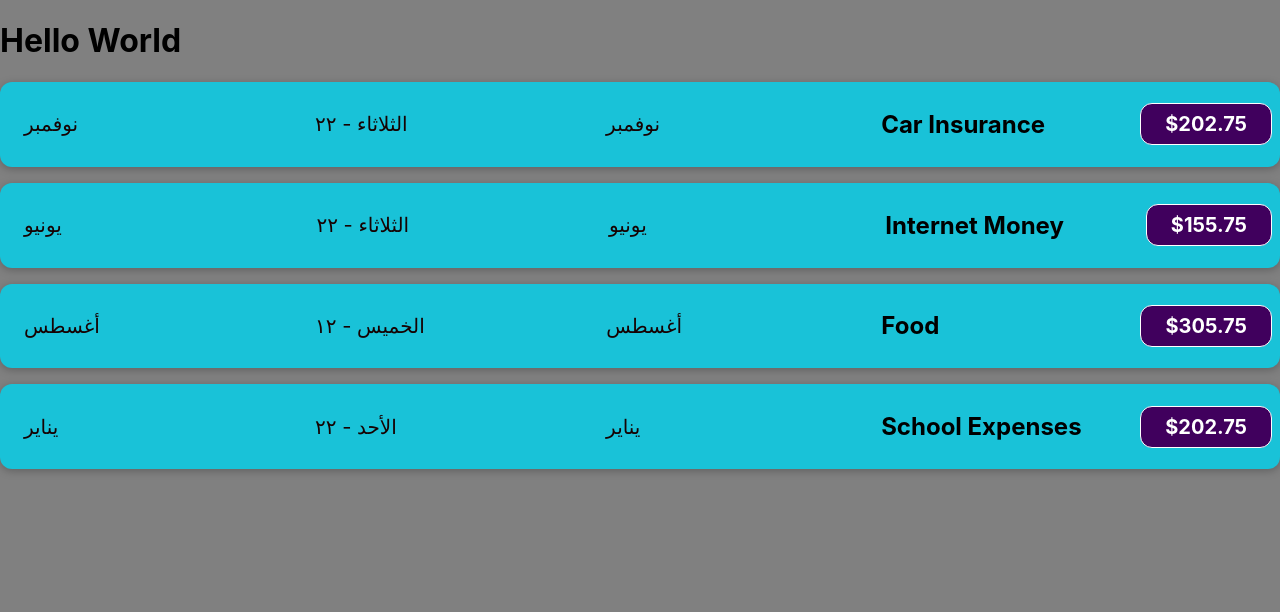
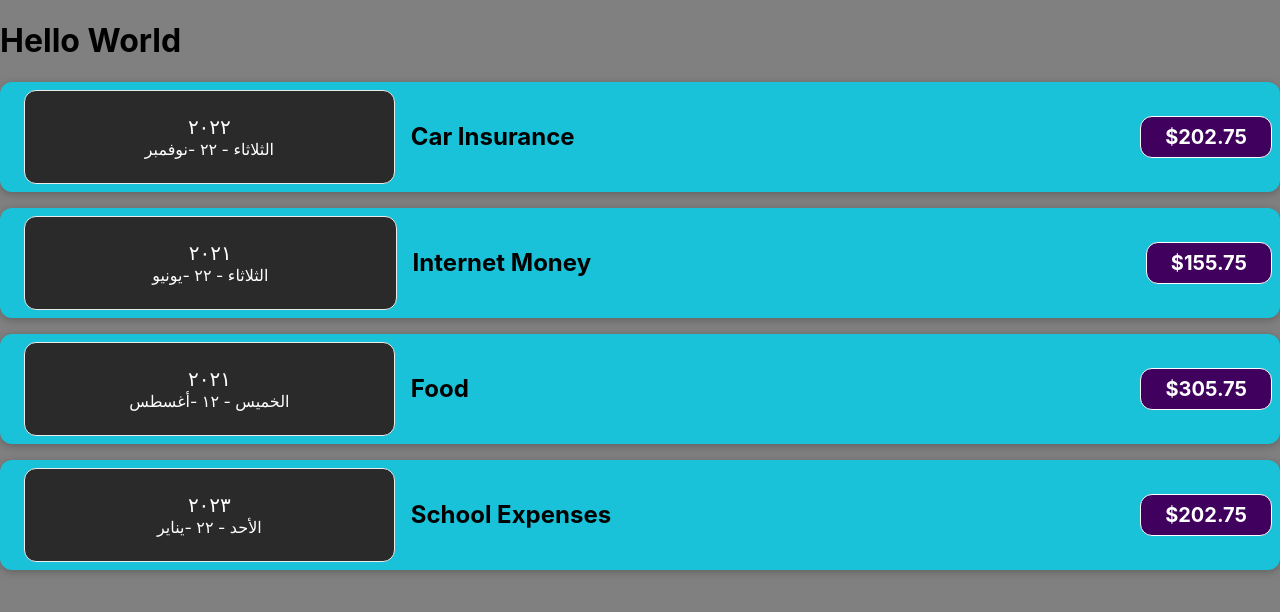
Before and after one commit to Ezz-Ashraf/Expense-tracker, a React (Create React App) app: page / in a window 1280 px wide. Shown: the top 612 px of the page. Built offline with nearby package versions, Linux system fonts and the light colour scheme.

Commit message:
added ExpenseDate component

```diff
--- /dev/null
+++ b/src/components/ExpenseDate.css
@@ -0,0 +1,21 @@
+
+.Expense-Item-Date {
+    display: flex;
+    flex-direction: column;
+    width: 5.5rem;
+    height: 5.5rem;
+    border: 1px solid #ececec;
+    background-color: #2a2a2a;
+    color: white;
+    border-radius: 12px;
+    align-items: center;
+    justify-content: center;
+}
+
+.Expense-Date-text-small {
+    font-size: 1rem;
+}
+
+.Expense-Date-text-latge {
+    font-size: 1.25rem;
+}
--- /dev/null
+++ b/src/components/ExpenseDate.js
@@ -0,0 +1,18 @@
+import'./ExpenseDate.css'
+
+function ExpenseDate(props) {
+    const month = props.date.toLocaleString('ar-EG',{month:'long'})
+    const dayOfWeek = props.date.toLocaleString('ar-EG',{weekday:'long'})
+    const dayOfMonth = props.date.toLocaleString('ar-EG',{day:'numeric'})
+    const year = props.date.toLocaleString('ar-EG',{year:'numeric'})
+
+return (
+    <div className='Expense-Item-Date'>
+    <div className='Expense-Date-text-large'>{year}</div>
+<div  className='Expense-Date-text-small' >{dayOfWeek  +" - "+dayOfMonth +" -"+month}</div>
+</div>
+)
+}
+
+
+export default ExpenseDate
--- a/src/components/ExpenseItem.css
+++ b/src/components/ExpenseItem.css
@@ -12,10 +12,12 @@
 
 .Expense-Item-Date {
     color: #160202;
+    background-color: rgb(110, 125, 173);
     font-size: 2.5rem;
-    flex: 1;
+    flex: 0.5;
     margin: 0 1rem;
-
+    padding: 2px;
+    border-radius: 5px;
 }
 
 .Expense-Item-Description {
--- a/src/components/ExpenseItem.js
+++ b/src/components/ExpenseItem.js
@@ -1,15 +1,11 @@
 import './ExpenseItem.css'
+import ExpenseDate from './ExpenseDate';
+function ExpenseItem(props) {
 
-function ExpenseItem(props) {
-    const month = props.date.toLocaleString('ar-EG',{month:'long'})
-    const dayOfWeek = props.date.toLocaleString('ar-EG',{weekday:'long'})
-    const dayOfMonth = props.date.toLocaleString('ar-EG',{day:'numeric'})
     const itemDescription = props.description
     const price =props.price
     return (<div className='Expense-Item-Container'>
-    <div className='Expense-Item-Date'>{month}</div>
-    <div className='Expense-Item-Date'>{dayOfWeek  +" - "+dayOfMonth}</div>
-    <div className='Expense-Item-Date'>{month}</div>
+<ExpenseDate date ={props.date}/>
     <h2 className='Expense-Item-Description'>{itemDescription}</h2>
     <div className='Expense-Item-Price'>${price}</div>
         </div>
```
